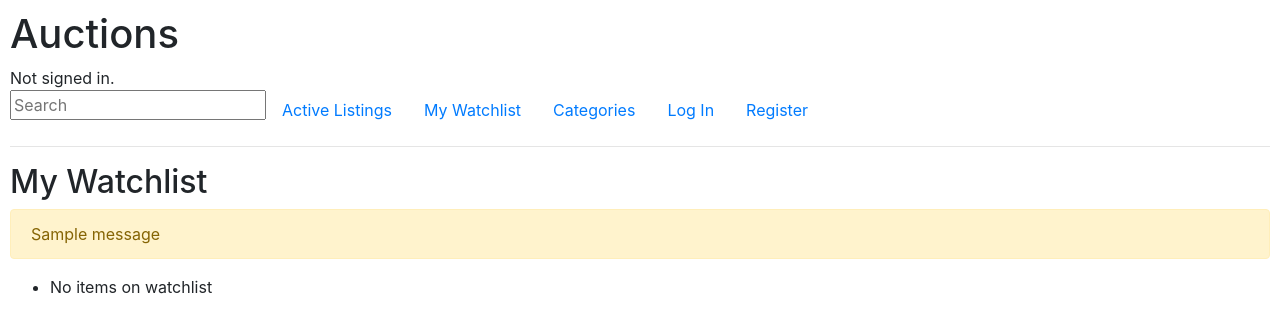
After one commit to cday-run/eCommerce-eBay-Clone, a Django app: page /wishlist in a window 1280 px wide. The commit adds this page. Shown: the top 333 px of the page. Run offline with Django 3.2, Linux system fonts and the light colour scheme; data comes from the database, SQL or seed files in the repository; both versions use the stored data as it was after the commit; tables that the repository leaves empty hold one stand-in row (values such as "Sample post"); one stand-in notice (Sample message) is shown; some libraries are stand-ins or nearby versions.

Commit message:
Added functionality to add items to and view watchlist

```diff
--- a/auctions/admin.py
+++ b/auctions/admin.py
@@ -1,6 +1,6 @@
 from django.contrib import admin
 
-from .models import User, Listing, Bid, Comment
+from .models import User, Listing, Bid, Comment, Wishlist
 
 class ListingAdmin(admin.ModelAdmin):
 	list_display = ("listed_id", "item_name", "item_description", "category",
@@ -17,3 +17,4 @@ admin.site.register(User)
 admin.site.register(Listing, ListingAdmin)
 admin.site.register(Bid, BidAdmin)
 admin.site.register(Comment, CommentAdmin)
+admin.site.register(Wishlist)
--- a/auctions/templates/auctions/index.html
+++ b/auctions/templates/auctions/index.html
@@ -9,7 +9,7 @@
     {% endif %}
     <ul>
     	{% for item in listings %}
-    		<li><p hidden>Listing #{{ item.listed_id }}</p> <a href="{% url 'listed' item_id=item.listed_id %}">{{ item.item_name }}</a></li>
+    		<li><p hidden>{{ item.listed_id }}</p> <a href="{% url 'listed' item_id=item.listed_id %}">{{ item.item_name }}</a></li>
     	{% empty %}
     		<li>No Listings</li>
     	{% endfor %}
--- a/auctions/templates/auctions/layout.html
+++ b/auctions/templates/auctions/layout.html
@@ -24,6 +24,12 @@
             <li class="nav-item">
                 <a class="nav-link" href="{% url 'index' %}">Active Listings</a>
             </li>
+            <li class="nav-item">
+                <a class="nav-link" href="{% url 'wishlist' %}">My Watchlist</a>
+            </li>
+            <li class="nav-item">
+                <a class="nav-link" href="categories.html">Categories</a>
+            </li>
             {% if user.is_authenticated %}
                 <li class="nav-item">
                     <a class="nav-link" href="{% url 'logout' %}">Log Out</a>
--- a/auctions/templates/auctions/listed.html
+++ b/auctions/templates/auctions/listed.html
@@ -30,7 +30,10 @@
 	</div>
 	{% if user.is_authenticated %}
 		<div>
-			<a class="btn btn primary" href="#">Add to Watchlist</a>
+			<form action="{% url 'add_watch' item_id=listed_id %}" method="post">
+				{% csrf_token %}
+				<button class="btn btn-primary" type="submit">Add to Watchlist</button>
+			</form>
 			<form action="{% url 'bid' item_id=listed_id %}" method="post">
 				{% csrf_token %}
 				<input name="new_bid" class="form-group" type="number" step="0.01">
--- /dev/null
+++ b/auctions/templates/auctions/wishlist.html
@@ -0,0 +1,24 @@
+{% extends "auctions/layout.html" %}
+
+{% block body %}
+    <h2>My Watchlist</h2>
+	<!-- display alert message if criteria is met in views -->
+    {% if messages %}
+    	<div class="messages">
+    		{% for message in messages %}
+            <div class="alert alert-warning" role="alert">
+                {{ message }}
+            </div>
+    		{% endfor %}
+    	</div>
+    {% endif %}
+
+    <ul>
+    	{% for item in items %}
+    		<li><p hidden>{{ item.listing_id.listed_id }}</p> <a href="{% url 'listed' item_id=item.listing_id.listed_id %}">{{ item.wished_item }}</a></li>
+    	{% empty %}
+    		<li>No items on watchlist</li>
+    	{% endfor %}
+    </ul>
+
+{% endblock %}
--- a/auctions/urls.py
+++ b/auctions/urls.py
@@ -11,5 +11,7 @@ urlpatterns = [
     path("listed/<int:item_id>", views.listed, name="listed"),
     path("comment/<int:item_id>", views.comment, name="comment"),
     path("bid/<int:item_id>", views.bid, name="bid"),
-    path("search", views.search, name="search")
+    path("search", views.search, name="search"),
+    path("add_watch/<int:item_id>", views.add_watch, name="add_watch"),
+    path("wishlist", views.wishlist, name="wishlist")
 ]
--- a/auctions/views.py
+++ b/auctions/views.py
@@ -4,11 +4,12 @@ from django.http import HttpResponse, HttpResponseRedirect
 from django.shortcuts import render
 from django.urls import reverse
 
-from .models import User, Listing, Bid, Comment
+from .models import User, Listing, Bid, Comment, Wishlist
 from django.contrib import messages
 from django.db.models import Q
 from django.contrib.auth.decorators import login_required
 import datetime
+
 
 def index(request):
     return render(request, "auctions/index.html", {
@@ -100,6 +101,8 @@ def create_listing(request):
         """
         return HttpResponseRedirect(reverse("index"))
     else:
+        field_object = Category._meta.get_field('categories')
+        field_value = field_object.value_from_object(Category.objects.first())
         return render(request, "auctions/create.html")
 
 def listed(request, item_id):
@@ -152,3 +155,28 @@ def search(request):
     return render(request, "auctions/results.html", {
         "results": results
         })
+
+def add_watch(request, item_id):
+    if request.method == "POST":
+        user_id = request.user
+        listed = Listing.objects.get(pk=item_id)
+        if Wishlist.objects.filter(listing_id=item_id) == None:
+            new_wishlist = Wishlist.objects.create(user_id=user_id, listing_id=item_id, wished_item=listed.item_name)
+            new_wishlist.save()
+            messages.warning(request, "Item added to Watchlist")
+            return render(request, "auctions/wishlist.html", {
+                "items": Wishlist.objects.filter(user_id=user_id)
+                })
+        else:
+            messages.warning(request, "Item already on Watchlist")
+            return render(request, "auctions/wishlist.html", {
+                "items": Wishlist.objects.filter(user_id=user_id)
+                })
+    else:
+        return HttpResponseRedirect(reverse("wishlist"))
+
+def wishlist(request):
+    user_id = request.user
+    return render(request, "auctions/wishlist.html", {
+        "items": Wishlist.objects.filter(user_id=user_id)
+        })
```
Also changed, not shown: auctions/models.py (+9 -0 lines), auctions/templates/auctions/categories.html (added, +13 -0 lines), auctions/migrations/0003_category.py (added), auctions/migrations/0004_auto_20200716_1356.py (added), auctions/migrations/0005_auto_20200716_1450.py (added), db.sqlite3.
